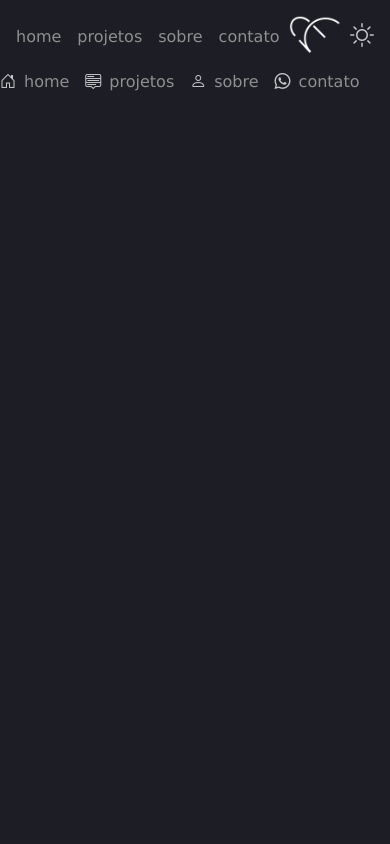
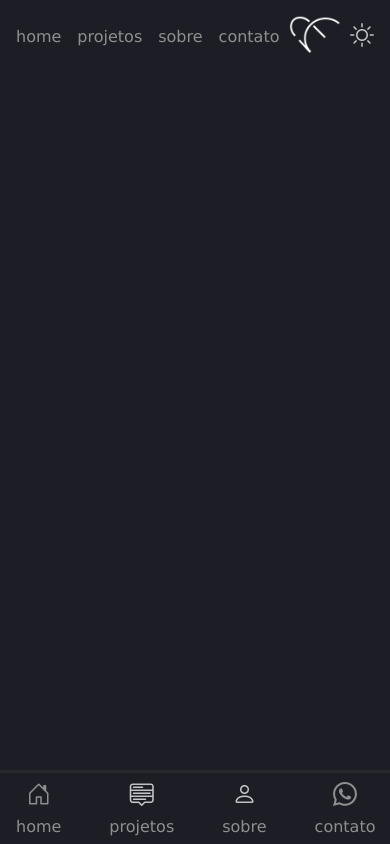
Before and after one commit to akamilly/perfilprimo, a plain HTML site: page index.html in a window 390 px wide. Drawn offline with nearby package versions, Linux system fonts and the light colour scheme; a web font is replaced by a local one.

Commit message:
update css mobile

```diff
--- a/css/style.css
+++ b/css/style.css
@@ -89,10 +89,38 @@ i {
     align-items: center; /* alinhar e sentralizar a barra de pesquisa o 'home' 'projeto' etc */
     background: var(--primary-bg-color);
     gap: 1rem; /* espaço entre os 'home' */
-} /* TODOS ESSES CÓDIGOS A CIMA, AJUDA PARA A BARRA DE NOTIFICAÇÃO */
+} /* TODOS ESSES CÓDIGOS A CIMA, AJUDA PARA A BARRA DE PEQUISA */
 
 .menu-link {
     display: flex;
     align-items: center;
     gap: .5rem;
 }
+
+.menu-mobile {
+    width: 100%;
+    position: fixed;
+    /* BOTTOM, TOP, RIGHT, LEFT, só sera funcionado se tiver o position  */
+    bottom: 0;
+    justify-content: space-between; /* espaço para cada menu */
+    border-top: 3px solid var(--primary-border-color);
+}
+
+.menu-mobile .menu-link {
+    flex-direction: column; /* deixar os menu em colunas  */
+    justify-content: center;
+    padding: 0.5rem 1rem; /* tamanho sobre os menu  */
+}
+
+.menu-link.active .menu-icon,
+.menu-link.active .menu-text,
+.menu-link:hover .menu-text
+
+.menu-icon, .menu-text {
+    color: var(--link-color);
+    font-weight: 500;
+}
+
+.menu-icon {
+    font-size: 1.5rem;
+}
--- a/index.html
+++ b/index.html
@@ -48,32 +48,31 @@
             <li class="menu-item">
                 <a href="#home" class="menu-link active">
                     <i class="menu-icon bi bi-house-door"> </i>
-                    <span> home </span>
+                    <span class="menu-text"> home </span>
                 </a>
             </li>
 
             <li class="menu-item">
                 <a href="#projetos" class="menu-link">
                     <i class="menu-icon bi bi-menu-up"> </i>
-                    <span> projetos </span>
+                    <span class="menu-text"> projetos </span>
                 </a>
             </li>
 
             <li class="menu-item">
                 <a href="#sobre" class="menu-link">
                     <i class="menu-icon bi bi-person"> </i>
-                    <span> sobre </span>
+                    <span class="menu-text"> sobre </span>
                 </a>
             </li>
 
             <li class="menu-item">
                 <a href="#contato" class="menu-link active">
                     <i class="menu-icon bi bi-whatsapp"> </i>
-                    <span> contato </span>
+                    <span class="menu-text"> contato </span>
                 </a>
             </li>
         </ul>
-
-     </nav>
+     </nav> <!-- fim menu mobile -->
 </body>
 </html>
```
